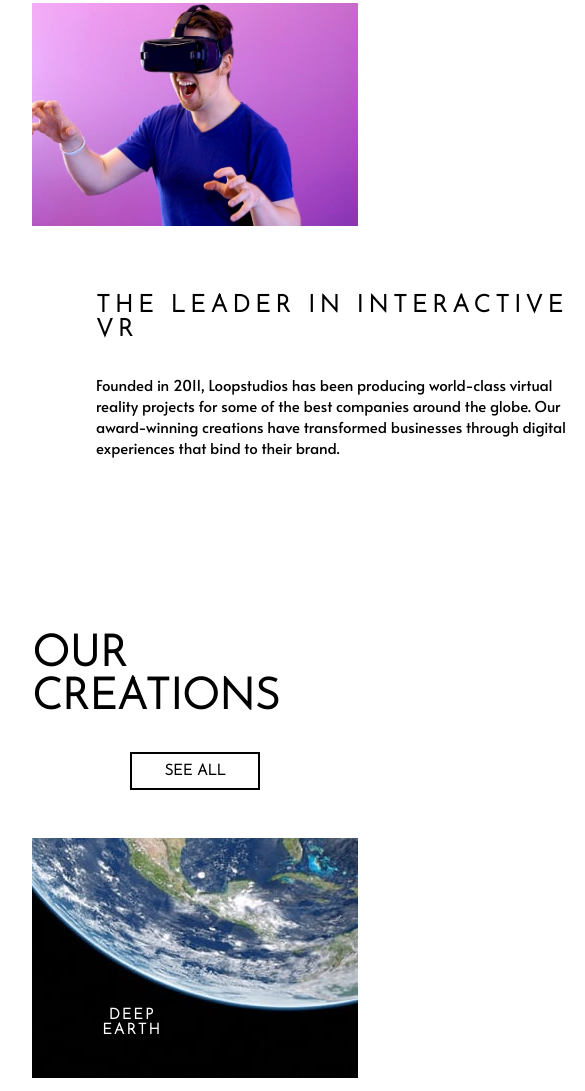
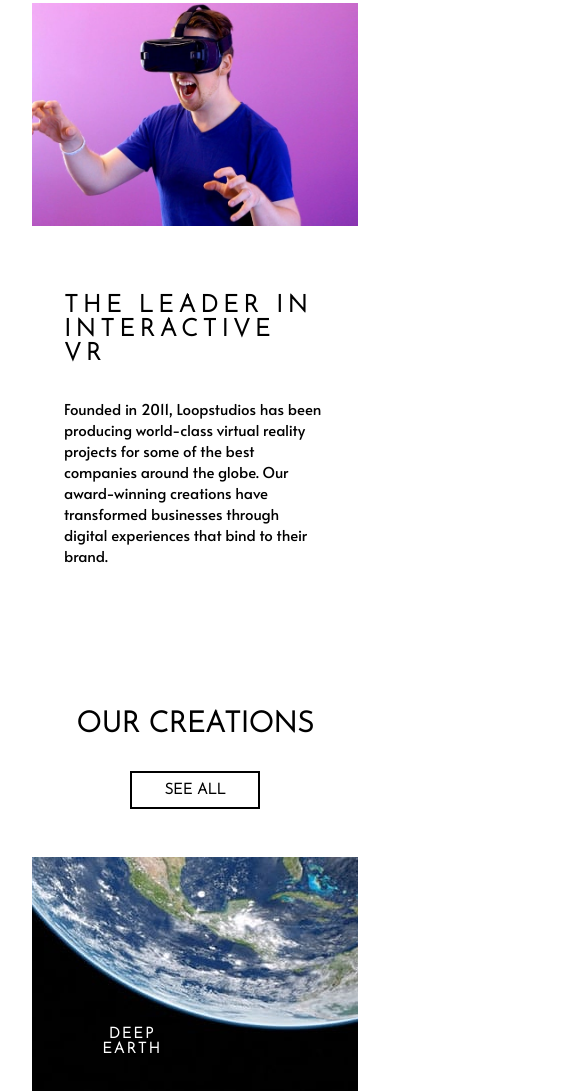
Before and after one commit to GravityNulled/loopstudios-landing-page, a plain HTML site: page index.html in a window 390 px wide. Shown: the part 742-1833 px from the top of the page, 585 px wide, since content can reach past the window. Drawn offline with Linux system fonts and the light colour scheme.

Commit message:
fixed mobile responsiveness

```diff
--- a/styles.css
+++ b/styles.css
@@ -371,9 +371,15 @@ body {
       --pad-Size: 2rem;
     }
     .hero-section p {
-      font-size: 2.5rem;
+      font-size: 1.5rem;
       line-height: 1.6;
       margin-top: 4rem;
+    }
+    .left-p {
+      padding-right: 2rem;
+      padding-left: 2rem;
+      padding-bottom: 2rem;
+      width: 100%;
     }
     .left-p h4 {
       font-size: 1.5rem;
@@ -381,7 +387,10 @@ body {
     }
     .creation {
       flex-direction: column;
-      gap: 2rem;s
+      gap: 2rem;
+    }
+    .creation h4 {
+      font-size: 1.8rem;
     }
   }
 }
```
